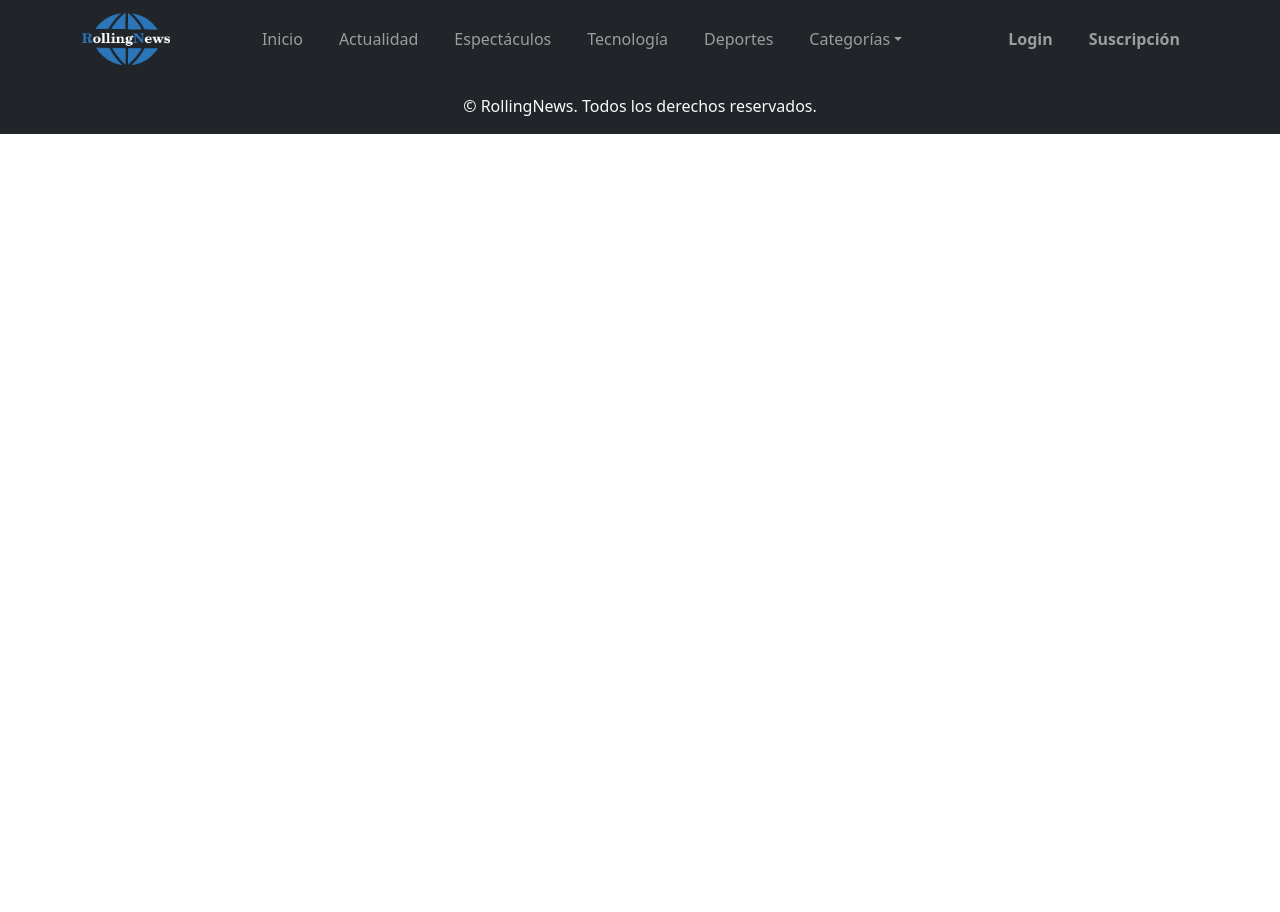
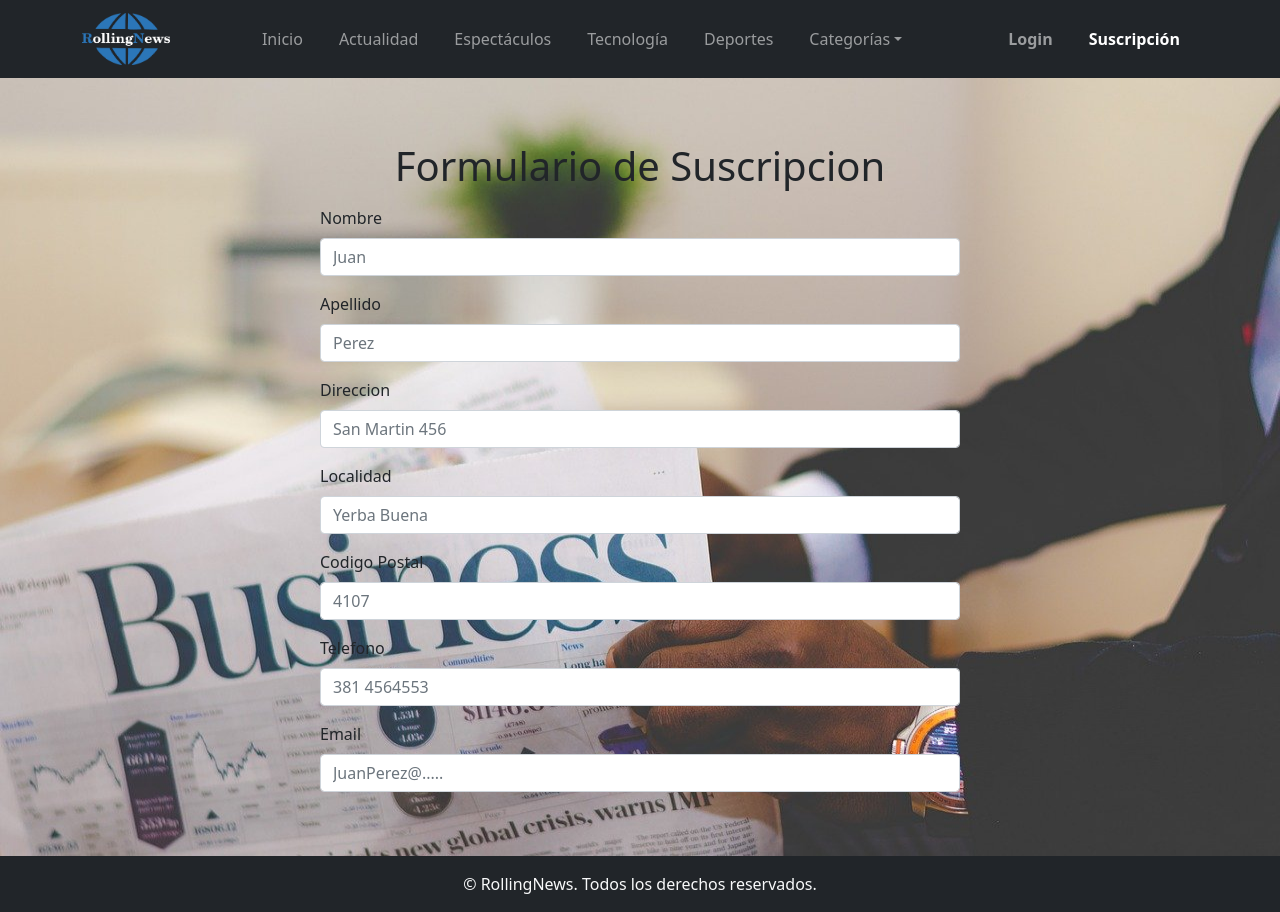
Before and after one commit to emilioh93/rollingnew.github.io, a React (Create React App) app: page /Suscripcion in a window 1280 px wide. Before the commit the page ends 800 px from the top, so only its background shows below. Built offline with nearby package versions, Linux system fonts and the light colour scheme.

Commit message:
Se maqueto la pagina del formulario

```diff
--- a/src/App.js
+++ b/src/App.js
@@ -7,6 +7,7 @@ import Footer from "./components/common/Footer";
 import Principal from "./components/Principal";
 import Categoria from "./components/Categoria";
 import Covid from "./components/Covid";
+import Suscripcion from "./components/Suscripcion";
 
 function App() {
   return (
@@ -21,6 +22,9 @@ function App() {
           <Categoria titulo="Política"></Categoria>
           <Categoria titulo="Salud"></Categoria>
         </Route>
+        <Route exact path="/Suscripcion">
+          <Suscripcion></Suscripcion>
+        </Route>
       </Switch>
       <Footer></Footer>
     </Router>
--- /dev/null
+++ b/src/components/Suscripcion.css
@@ -0,0 +1,5 @@
+#fondo{
+    background-image: url(../img/suscripcion3.jpg);
+    background-size: 100% 100%;
+
+}
--- /dev/null
+++ b/src/components/Suscripcion.js
@@ -0,0 +1,52 @@
+import React from "react";
+import { Form } from "react-bootstrap";
+import "./Suscripcion.css"
+
+const Suscripcion = () => {
+  return (
+    <div className="d-flex justify-content-center" id='fondo'>
+        <Form className="my-5 w-50">
+          <h1 className="text-center my-3">Formulario de Suscripcion</h1>
+          <Form.Group className="my-3">
+            <Form.Label>Nombre</Form.Label>
+            <Form.Control type="text" placeholder="Juan"></Form.Control>
+          </Form.Group>
+          <Form.Group className="my-3">
+            <Form.Label>Apellido</Form.Label>
+            <Form.Control type="text" placeholder="Perez"></Form.Control>
+          </Form.Group>
+          <Form.Group className="my-3">
+            <Form.Label>Direccion</Form.Label>
+            <Form.Control
+              type="text"
+              placeholder="San Martin 456"
+            ></Form.Control>
+          </Form.Group>
+          <Form.Group className="my-3">
+            <Form.Label>Localidad</Form.Label>
+            <Form.Control type="text" placeholder="Yerba Buena"></Form.Control>
+          </Form.Group>
+          <Form.Group className="my-3">
+            <Form.Label>Codigo Postal</Form.Label>
+            <Form.Control type="number" placeholder="4107"></Form.Control>
+          </Form.Group>
+          <Form.Group className="my-3">
+            <Form.Label>Telefono</Form.Label>
+            <Form.Control
+              type="number"
+              placeholder="381 4564553"
+            ></Form.Control>
+          </Form.Group>
+          <Form.Group className="my-3">
+            <Form.Label>Email</Form.Label>
+            <Form.Control
+              type="email"
+              placeholder="JuanPerez@....."
+            ></Form.Control>
+          </Form.Group>
+        </Form>
+    </div>
+  );
+};
+
+export default Suscripcion;
--- a/src/components/common/Navegacion.js
+++ b/src/components/common/Navegacion.js
@@ -43,7 +43,7 @@ const Navegacion = () => {
               <NavLink exact={true} to="" className="nav-link ">
                 <strong className="margenIzq">Login</strong>
               </NavLink>
-              <NavLink exact={true} to="" className="nav-link">
+              <NavLink exact={true} to="/Suscripcion" className="nav-link">
                 <strong>Suscripción</strong>
               </NavLink>
           </Nav>
```
Also changed, not shown: src/img/suscripcion3.jpg (added).
